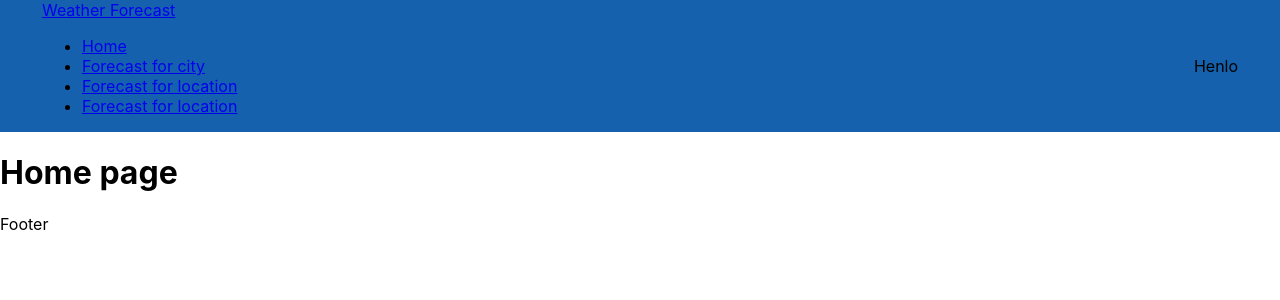
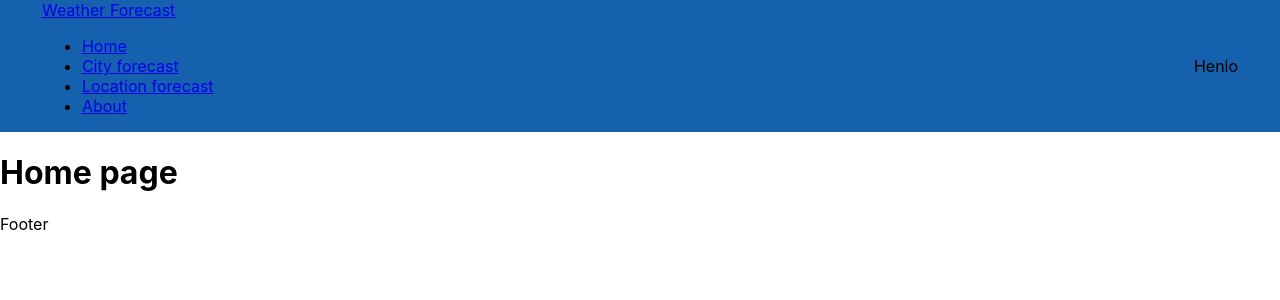
Before and after one commit to b-grochal/react-weather-forecast, a React (Create React App) app: page / in a window 1280 px wide. Shown: the top 300 px of the page. Built offline with nearby package versions, Linux system fonts and the light colour scheme.

Commit message:
Updated routes.

```diff
--- a/src/components/Main/index.js
+++ b/src/components/Main/index.js
@@ -1,8 +1,8 @@
 import React from 'react';
 import { Switch, Route } from 'react-router-dom';
 import HomePage from '../../pages/HomePage';
-import ForecastForCityPage from '../../pages/ForecastForCityPage';
-import ForecastForLocationPage from '../../pages/ForecastForLocationPage';
+import ForecastForCityPage from '../../pages/CityForecastPage';
+import ForecastForLocationPage from '../../pages/LocationForecastPage';
 import AboutPage from '../../pages/AboutPage';
 
 const Main = () => {
@@ -11,9 +11,9 @@ const Main = () => {
         <main>
             <Switch>
                 <Route path='/' exact component={HomePage} />
-                <Route path='/' component={ForecastForCityPage} />
-                <Route path='/'  component={ForecastForLocationPage}/>
-                <Route path='/'  component={AboutPage}/>
+                <Route path='/city-forecast' component={ForecastForCityPage} />
+                <Route path='/location-forecast'  component={ForecastForLocationPage}/>
+                <Route path='/about'  component={AboutPage}/>
             </Switch>
         </main>
     )
--- a/src/components/Navbar/index.js
+++ b/src/components/Navbar/index.js
@@ -17,18 +17,18 @@ const Navbar = () => {
                             </Link>
                         </li>
                         <li className='navbar__menu-item'>
-                            <Link to='/' className='navbar-logo'>
-                                Forecast for city
+                            <Link to='/city-forecast' className='navbar-logo'>
+                                City forecast
                             </Link>
                         </li>
                         <li className='navbar__menu-item'>
-                            <Link to='/' className='navbar-logo'>
-                                Forecast for location
+                            <Link to='/location-forecast' className='navbar-logo'>
+                                Location forecast
                             </Link>
                         </li>
                         <li className='navbar__menu-item'>
-                            <Link to='/' className='navbar-logo'>
-                                Forecast for location
+                            <Link to='/about' className='navbar-logo'>
+                                About
                             </Link>
                         </li>
                     </ul>
```
Also changed, not shown: src/pages/CityForecastPage/index.js (renamed from src/pages/ForecastForCityPage/index.js), src/pages/CityForecastPage/style.css (added), src/pages/LocationForecastPage/index.js (renamed from src/pages/ForecastForLocationPage/index.js), src/pages/LocationForecastPage/style.css (added).
